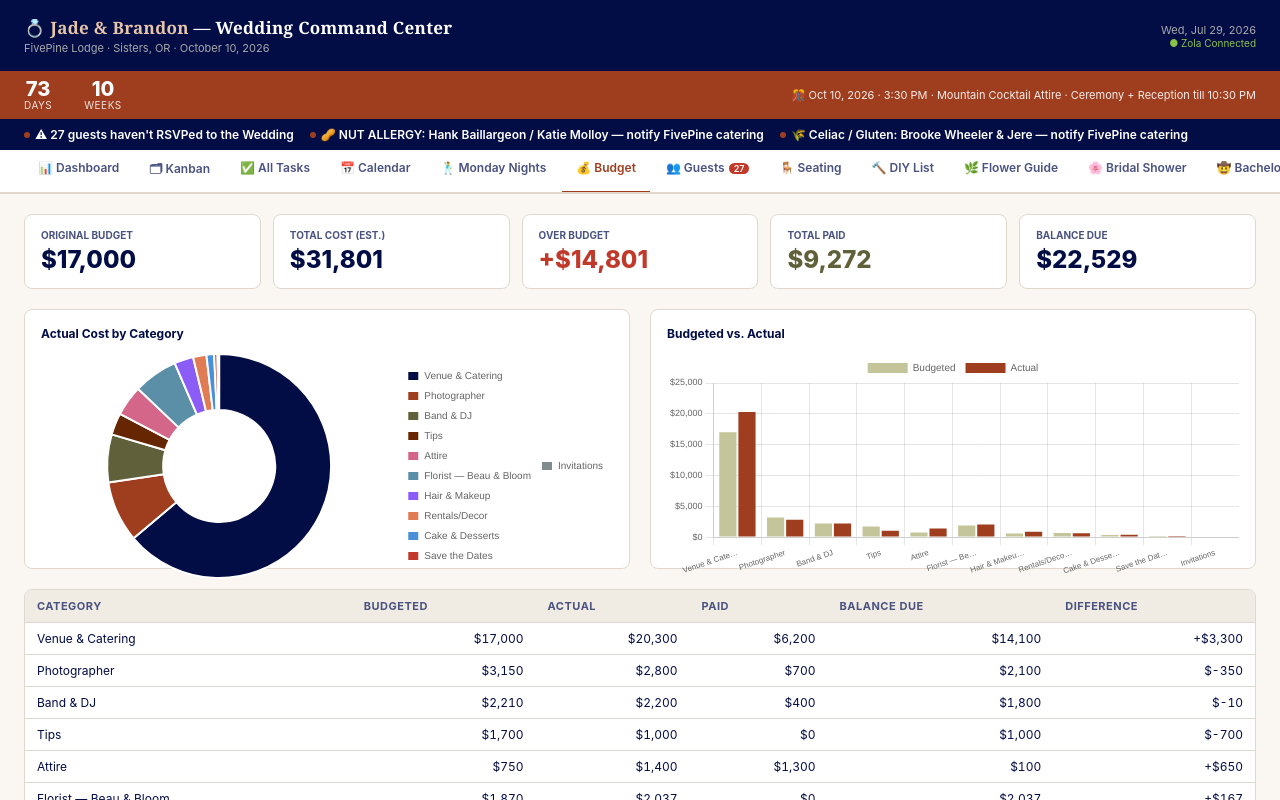
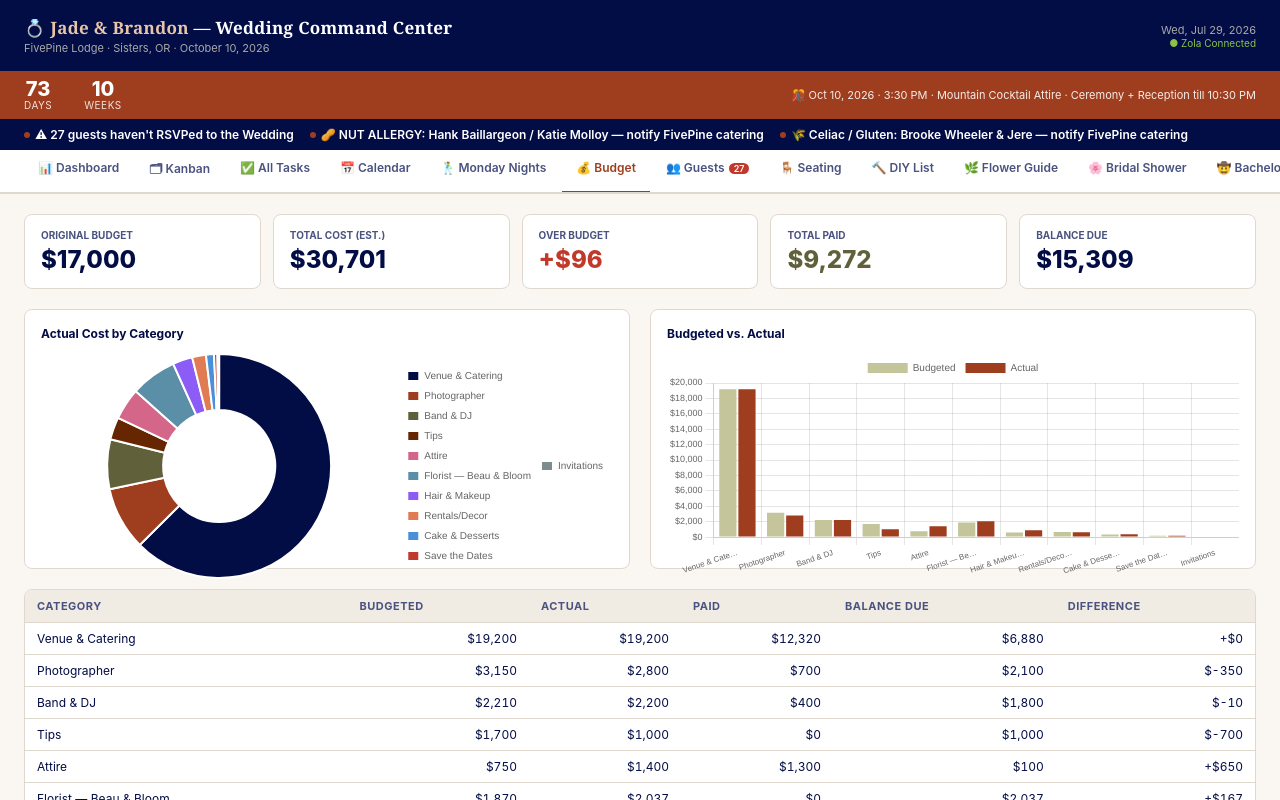
Before and after one commit to jadebu1/-jade-brandon-wedding, a plain HTML site: page index.html in a window 1280 px wide. Both pictures are taken after a click on the element "💰 Budget". Shown: the top 800 px of the page. Drawn offline with nearby package versions, Linux system fonts and the light colour scheme.

Commit message:
Add files via upload

```diff
--- a/index.html
+++ b/index.html
@@ -508,10 +508,10 @@ table.guest-table tr:hover td{background:#FDFAF6;}
 <div class="panel" id="tab-budget">
   <div class="budget-summary">
     <div class="budget-card"><div class="budget-card-label">Original Budget</div><div class="budget-card-value">$17,000</div></div>
-    <div class="budget-card"><div class="budget-card-label">Total Cost (est.)</div><div class="budget-card-value">$31,801</div></div>
-    <div class="budget-card"><div class="budget-card-label">Over Budget</div><div class="budget-card-value" style="color:var(--urgent);">+$14,801</div></div>
+    <div class="budget-card"><div class="budget-card-label">Total Cost (est.)</div><div class="budget-card-value">$30,701</div></div>
+    <div class="budget-card"><div class="budget-card-label">Over Budget</div><div class="budget-card-value" style="color:var(--urgent);">+$96</div></div>
     <div class="budget-card"><div class="budget-card-label">Total Paid</div><div class="budget-card-value" style="color:var(--sage);">$9,272</div></div>
-    <div class="budget-card"><div class="budget-card-label">Balance Due</div><div class="budget-card-value">$22,529</div></div>
+    <div class="budget-card"><div class="budget-card-label">Balance Due</div><div class="budget-card-value">$15,309</div></div>
   </div>
   <div class="budget-chart-row">
     <div class="chart-box"><h3>Actual Cost by Category</h3><canvas id="budget-pie"></canvas></div>
@@ -521,7 +521,7 @@ table.guest-table tr:hover td{background:#FDFAF6;}
     <table class="budget-table">
       <thead><tr><th>Category</th><th class="num">Budgeted</th><th class="num">Actual</th><th class="num">Paid</th><th class="num">Balance Due</th><th class="num">Difference</th></tr></thead>
       <tbody id="budget-tbody"></tbody>
-      <tfoot><tr style="font-weight:700;background:#F0EBE3;"><td>TOTAL</td><td class="num">$28,405</td><td class="num">$31,801</td><td class="num">$9,272</td><td class="num">$22,529</td><td class="num">+$3,396</td></tr></tfoot>
+      <tfoot><tr style="font-weight:700;background:#F0EBE3;"><td>TOTAL</td><td class="num">$30,605</td><td class="num">$30,701</td><td class="num">$15,392</td><td class="num">$15,309</td><td class="num">+$96</td></tr></tfoot>
     </table>
   </div>
   <div style="margin-top:16px;background:white;border-radius:8px;border:1px solid var(--light-border);overflow:hidden;">
@@ -1759,7 +1759,7 @@ document.getElementById('agenda-list').innerHTML=agendas.map(a=>`
 
 // ---- BUDGET ----
 const budgetItems=[
-  {cat:'Venue & Catering',budgeted:17000,actual:20300,paid:6200},
+  {cat:'Venue & Catering',budgeted:19200,actual:19200,paid:12320},
   {cat:'Photographer',budgeted:3150,actual:2800,paid:700},
   {cat:'Band & DJ',budgeted:2210,actual:2200,paid:400},
   {cat:'Tips',budgeted:1700,actual:1000,paid:0},
```
